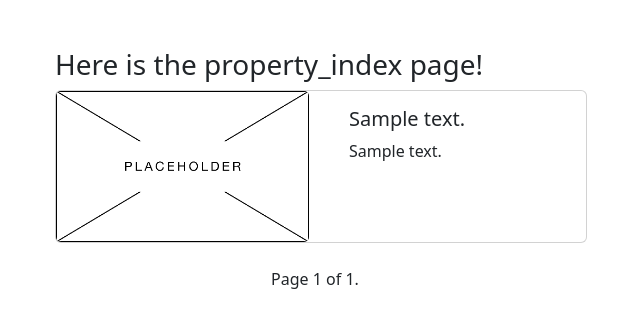
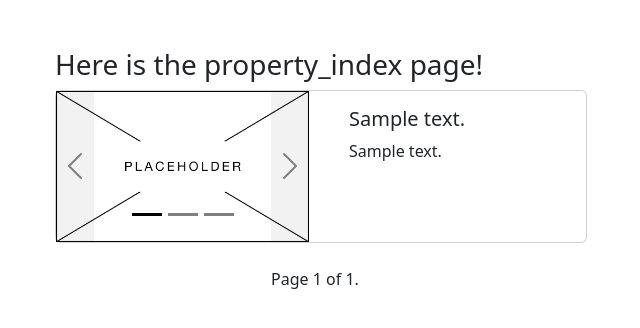
Before and after one commit to SvenMC/django_estate_agent, a Django app: page /for_rent/ in a window 1280 px wide. Shown: the part 108-436 px from the top of the page, without its empty margins (319-959 px from the left). Run offline with Django 4.2, Linux system fonts and the light colour scheme; tables that the repository leaves empty hold one stand-in row (values such as "Sample post").

Commit message:
add carousel componenet

```diff
--- /dev/null
+++ b/estate_agent/templates/components/carousel.html
@@ -0,0 +1,30 @@
+{% load static %}
+
+<div id="carouselExampleDark{{property.id}}" class="carousel carousel-dark slide">
+    <div class="carousel-indicators">
+      <button type="button" data-bs-target="#carouselExampleDark{{property.id}}" data-bs-slide-to="0" class="active" aria-current="true" aria-label="Slide 1"></button>
+      <button type="button" data-bs-target="#carouselExampleDark{{property.id}}" data-bs-slide-to="1" aria-label="Slide 2"></button>
+      <button type="button" data-bs-target="#carouselExampleDark{{property.id}}" data-bs-slide-to="2" aria-label="Slide 3"></button>
+    </div>
+    <div class="carousel-inner">
+      <div class="carousel-item active">
+        <a href="/property/{{property.id}}/">
+            <img src="{% static 'images/placeholder.png' %}" class="d-block w-100" alt="...">
+        </a>
+      </div>
+      <div class="carousel-item">
+        <img src="{% static 'images/placeholder.png' %}" class="d-block w-100" alt="...">
+      </div>
+      <div class="carousel-item">
+        <img src="{% static 'images/placeholder.png' %}" class="d-block w-100" alt="...">
+      </div>
+    </div>
+    <button class="carousel-control-prev bg-black bg-opacity-10" type="button" data-bs-target="#carouselExampleDark{{property.id}}" data-bs-slide="prev">
+      <span class="carousel-control-prev-icon" aria-hidden="true"></span>
+      <span class="visually-hidden">Previous</span>
+    </button>
+    <button class="carousel-control-next bg-black bg-opacity-10" type="button" data-bs-target="#carouselExampleDark{{property.id}}" data-bs-slide="next">
+      <span class="carousel-control-next-icon" aria-hidden="true"></span>
+      <span class="visually-hidden">Next</span>
+    </button>
+  </div>
--- a/estate_agent/templates/components/property_card.html
+++ b/estate_agent/templates/components/property_card.html
@@ -1,11 +1,11 @@
 {% load static %}
 
-<div class="card mb-2" style="min-height: 140px;">
+<div class="card mb-2 position-relative" style="min-height: 140px;">
     <div class="row no-gutters">
       <div class="col-md-6">
-        <img src="{% static 'images/placeholder.png' %}" class="card-img" alt="...">
+        {% include "components/carousel.html" %}
       </div>
-      <div class="col-md-6">
+      <div class="col-md-6 position-relative">
         <div class="card-body">
           <h5 class="card-title">{{ property.address }}</h5>
           <p class="card-text">{{ property.description }}</p>
```
